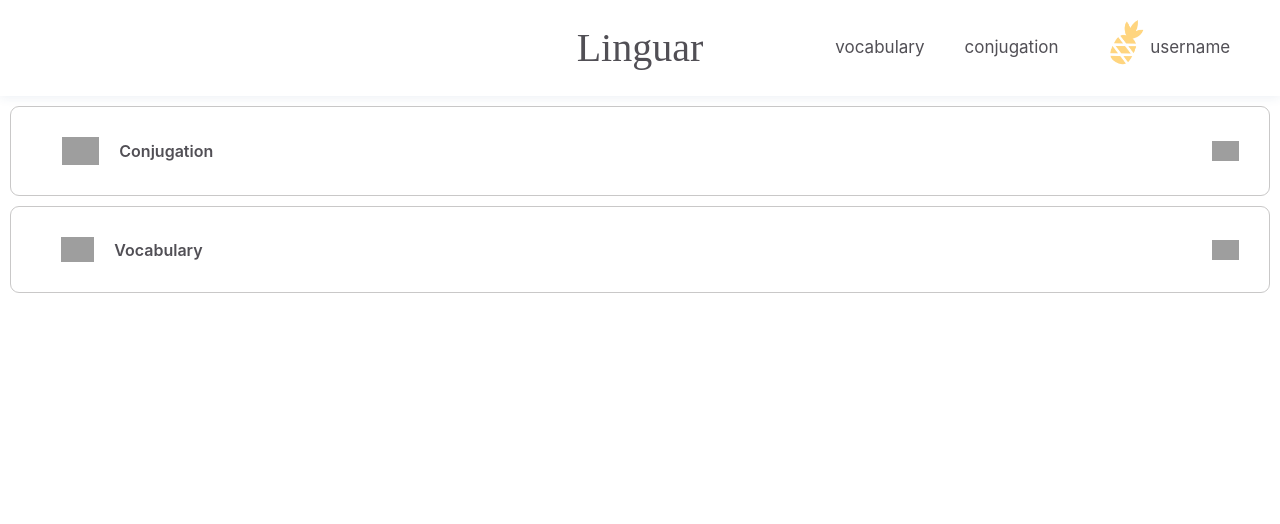
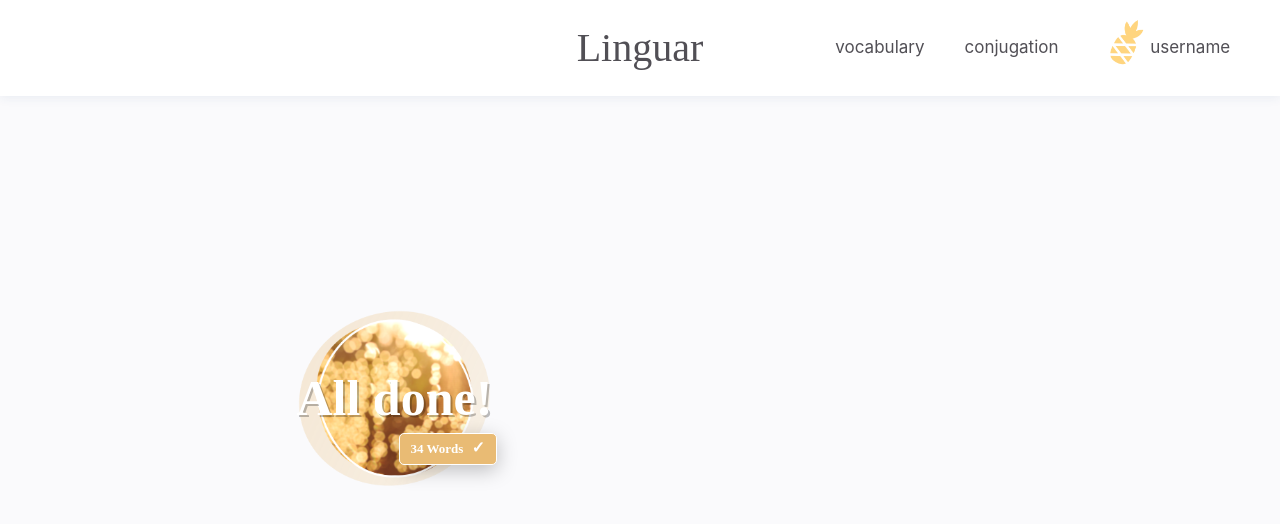
Before and after one commit to vicky-hill/lesprit-old, a React (Create React App) app in the folder client/: page / in a window 1280 px wide. Shown: the top 524 px of the page. Built offline with nearby package versions, Linux system fonts and the light colour scheme; grey boxes are pictures that could not be loaded.

Commit message:
Create circle component

```diff
--- a/client/src/App.js
+++ b/client/src/App.js
@@ -5,10 +5,8 @@ import { BrowserRouter as Router, Route, Switch } from 'react-router-dom';
 import Navbar from './components/elements/Navbar';
 
 import './main.scss';
-import MenuCard from './components/elements/MenuCard';
 
-import speechbubble from './assets/icons/speechbubble-icon.png';
-import book from './assets/icons/book-icon.png';
+import Home from './components/pages/Home';
 
 function App() {
   return (
@@ -16,8 +14,8 @@ function App() {
       <Router>
         <div className="window">
           <Navbar authenticated={true} username="username" />
-          <MenuCard icon={speechbubble} title="Conjugation" bigger />
-          <MenuCard icon={book} title="Vocabulary" />
+
+          <Home />
           <Switch>
 
           </Switch>
--- /dev/null
+++ b/client/src/components/elements/Circle.js
@@ -0,0 +1,19 @@
+import React from 'react';
+
+function Circle({ windowClass, openRanking, circleImage, circleTitle, count }) {
+
+
+    return (
+        <div>
+            <div className={windowClass + "-landing_review"} onClick={openRanking}>
+                <h2 className={windowClass + "-landing_review--title"}>{circleTitle}</h2>
+                <img className={windowClass + "-landing_review--circle"} src={circleImage} alt="circle" />
+                <div className={windowClass + "-landing_review--tag"} >
+                    <p><span id="counter" data-target={count}>{count}</span> Words<span className="check-mark" id="check-mark">✓</span></p>
+                </div>
+            </div>
+        </div>
+    )
+}
+
+export default Circle;
--- /dev/null
+++ b/client/src/components/pages/Home.js
@@ -0,0 +1,30 @@
+import React from 'react';
+import Circle from '../elements/Circle';
+import goldCircle from '../../assets/graphics/gold-circle.png';
+import silverCircle from '../../assets/graphics/silver-circle.png';
+import MenuCard from '../elements/MenuCard';
+
+import speechbubble from '../../assets/icons/speechbubble-icon.png';
+import book from '../../assets/icons/book-icon.png';
+
+function Home() {
+
+    const windowClass = window.innerWidth < 1100 ? 'mobile' : 'desktop';
+
+    return (
+        <div className={windowClass + '-landing'}>
+            <Circle
+                windowClass={windowClass}
+                openRanking={() => console.log('open ranking')}
+                circleImage={goldCircle}
+                circleTitle="All done!"
+                count={34}
+            />
+            {/* <MenuCard icon={speechbubble} title="Conjugation" bigger /> */}
+            {/* <MenuCard icon={book} title="Vocabulary" /> */}
+        </div>
+
+    )
+}
+
+export default Home;
--- a/client/src/main.scss
+++ b/client/src/main.scss
@@ -8,3 +8,7 @@
 // Elements
 @import "sass/elements/navbar";
 @import "sass/elements/cards";
+@import "sass/elements/circle";
+
+// Pages
+@import "sass/pages/landing";
--- /dev/null
+++ b/client/src/sass/elements/_circle.scss
@@ -0,0 +1,157 @@
+/* ===================================
+   Desktop Circle
+==================================== */
+
+.desktop-landing {
+
+    &_review {
+        position: relative;
+        display: flex;
+        flex-direction: column;
+        height: 25rem;
+        width: 21vw;
+        transform: translateX(11rem);
+
+        &:hover {
+            cursor: pointer;
+        }
+
+
+        &--title {
+            position: absolute;
+            top: 50%;
+            transform: translateY(-50%);
+            font-size: 5rem;
+            font-family: Great Vibes;
+            color: white;
+            align-self: center;
+            justify-self: center;
+            text-shadow: 2px 2px rgba(0, 0, 0, .25);
+        }
+
+        &--circle {
+            width: 15vw;
+            margin: auto;
+        }
+
+        &--tag {
+            border: 1px solid white;
+            border-radius: 5px;
+            padding: .2rem 1.1rem;
+            padding-bottom: .4rem;
+            position: absolute;
+            background-color:   #E9BB74;
+            top: 16rem;
+            right: 3.2rem;
+            font-size: 1.3rem;
+            color: white;
+            font-family: Lobster Two;
+            font-weight: 900;
+            box-shadow: 0 .5rem 2rem rgba(0, 0, 0, .25);
+
+            p {
+                display: inline;
+            }
+
+            .check-mark{
+                margin-left: .8rem;
+                font-size: 1.6rem;
+            }
+        }
+
+        #silver-tag {
+            margin-right: 3rem;
+        }
+    }
+}
+
+
+
+/* ===================================
+   Mobile Circle
+==================================== */
+
+.mobile-landing {
+
+    &_review {
+        grid-row: 2/2;
+        position: relative;
+        display: flex;
+        flex-direction: column;
+        width: auto;
+        margin: 0 auto;
+
+
+        &--title {
+            position: absolute;
+            top: 50%;
+            transform: translateY(-50%);
+            font-size: 6rem;
+            font-family: Great Vibes;
+            color: white;
+            align-self: center;
+            justify-self: center;
+            text-shadow: 2px 2px rgba(0, 0, 0, .25);
+        }
+
+        &--circle {
+            width: 70vw;
+            margin: auto;
+        }
+
+        &--tag {
+            border: 1px solid white;
+            border-radius: 5px;
+            padding: .6rem 1.7rem;
+            position: absolute;
+            background-color: $gold-primary;
+            top: 67%;
+            right: 12%;
+            font-size: 1.5rem;
+            color: white;
+            font-family: Lobster Two;
+            font-weight: 700;
+            box-shadow: 0 .5rem 2rem rgba(0, 0, 0, .25);
+
+            p {
+                display: inline;
+            }
+
+            .check-mark{
+                margin-left: .8rem;
+                font-size: 1.6rem;
+            }
+
+        }
+
+        #silver-tag {
+            margin-right: 3rem;
+        }
+    }
+}
+
+
+/* ===================================
+   750px
+==================================== */
+
+@media only screen and (min-width : 700px) {
+
+   .mobile-landing_review--circle {
+       width: 40vw;
+   }
+
+   .mobile-landing_review--tag {
+        right: 30%;
+   }
+
+}
+
+
+@media only screen and (min-width : 900px) {
+
+   .mobile-landing_review--circle {
+       width: 30vw;
+   }
+
+}
--- /dev/null
+++ b/client/src/sass/pages/_landing.scss
@@ -0,0 +1,26 @@
+/* ===================================
+   Desktop landing
+==================================== */
+
+.desktop-landing {
+    background-color: $grey-white;
+    display: flex;
+    flex-direction: row;
+    align-items: center;
+    padding: 0 15rem;
+    padding-bottom: 10rem;
+    height: 88vh;
+    width: 100vw;
+}
+
+
+/* ===================================
+   Mobile landing
+==================================== */
+
+.mobile-landing {
+    display: grid;
+    grid-template-rows: 1fr min-content 2fr 70px 70px;
+    height: 88vh;
+    width: 100vw;
+}
```
Also changed, not shown: client/documentation/components.js (+12 -3 lines).
